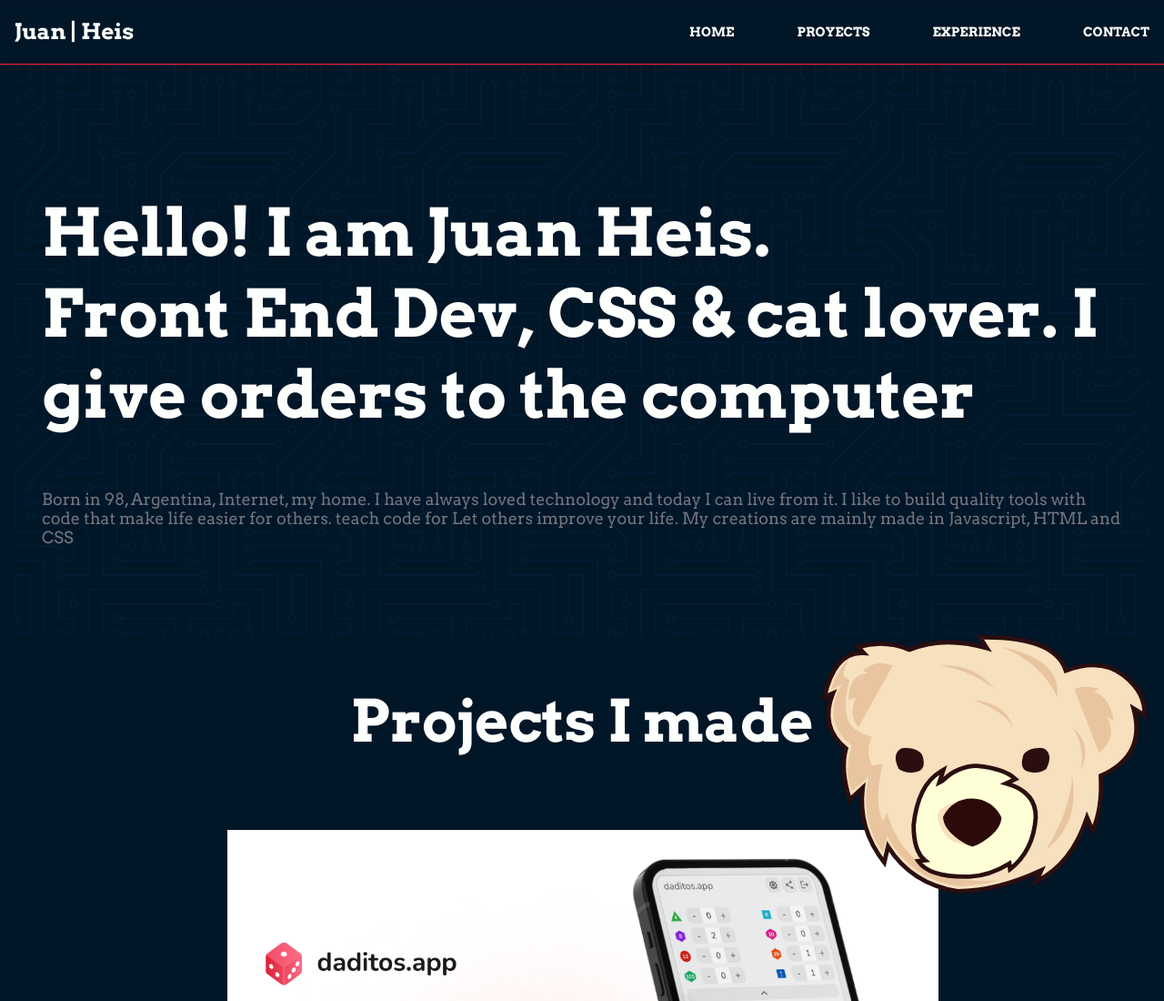
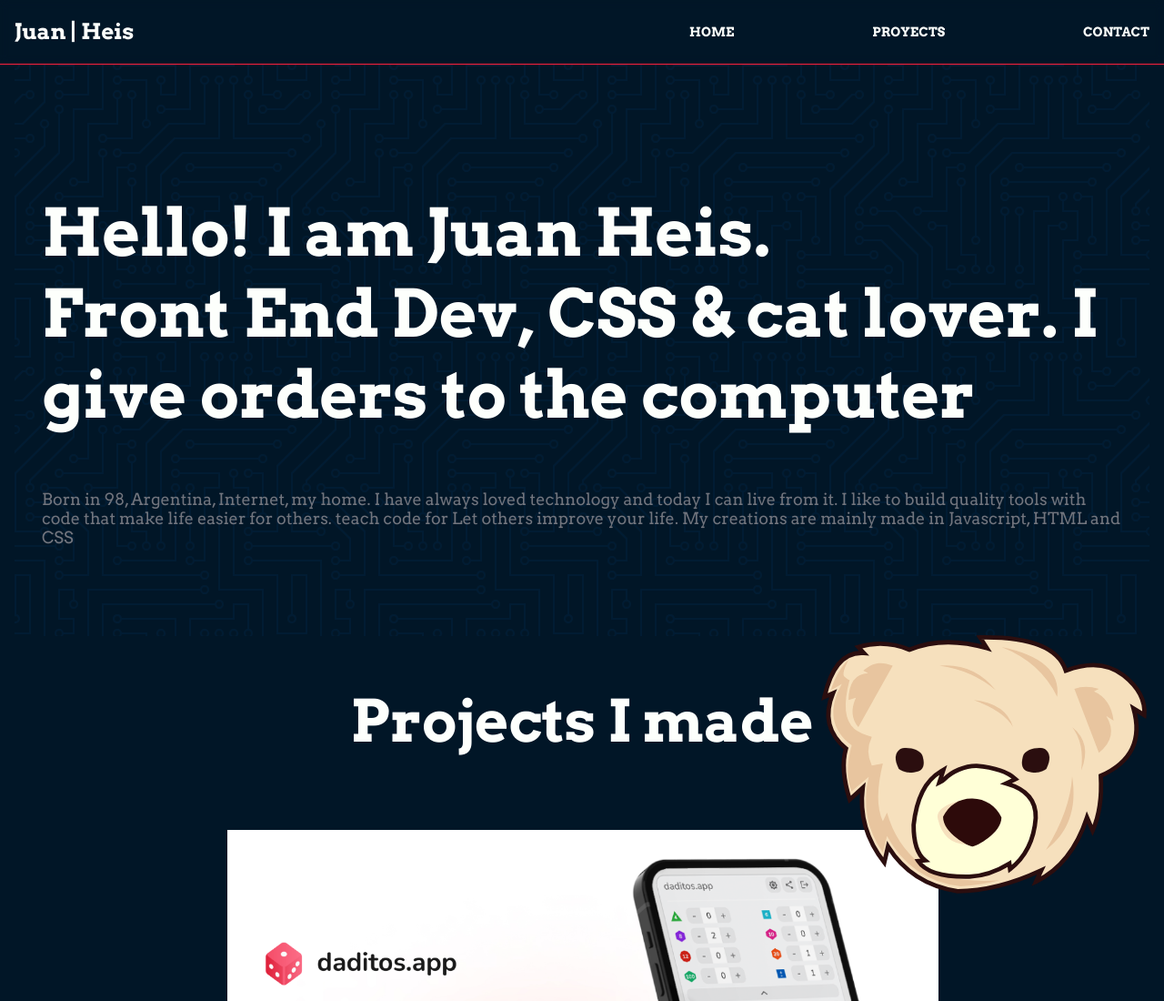
Before and after one commit to JuanHeis/myweb, a plain HTML site: page index.html in a window 1280 px wide. Shown: the top 1100 px of the page at 91% size. Drawn offline with Linux system fonts and the light colour scheme.

Commit message:
Update index.html

```diff
--- a/index.html
+++ b/index.html
@@ -36,11 +36,7 @@
                         proyects
                     </a>
                 </li>
-                <li>
-                    <a href="#exp">
-                        Experience
-                    </a>
-                </li>
+
                 <li>
                     <a href="#contact">
                         Contact
@@ -64,11 +60,7 @@
                             proyects
                         </a>
                     </li>
-                    <li>
-                        <a href="#exp">
-                            Experience
-                        </a>
-                    </li>
+
                     <li>
                         <a href="#contact">
                             contact
```
